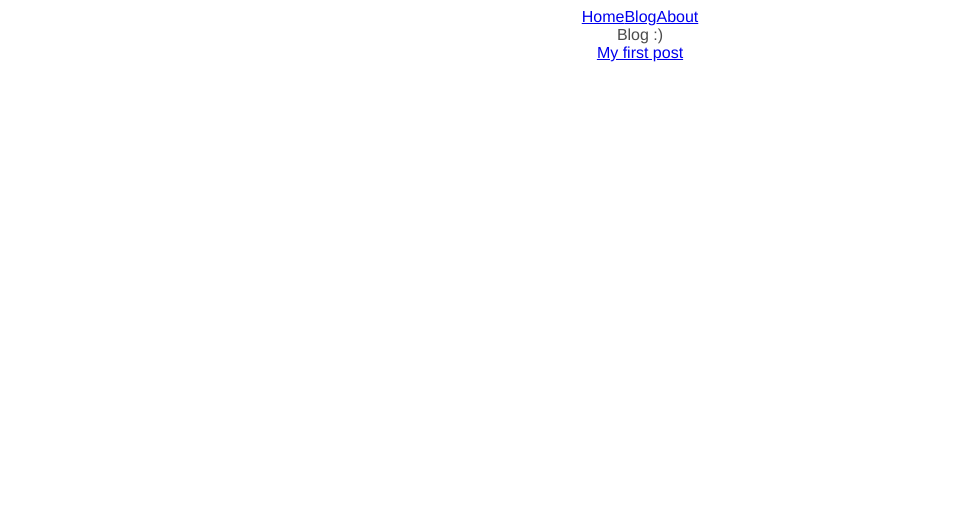
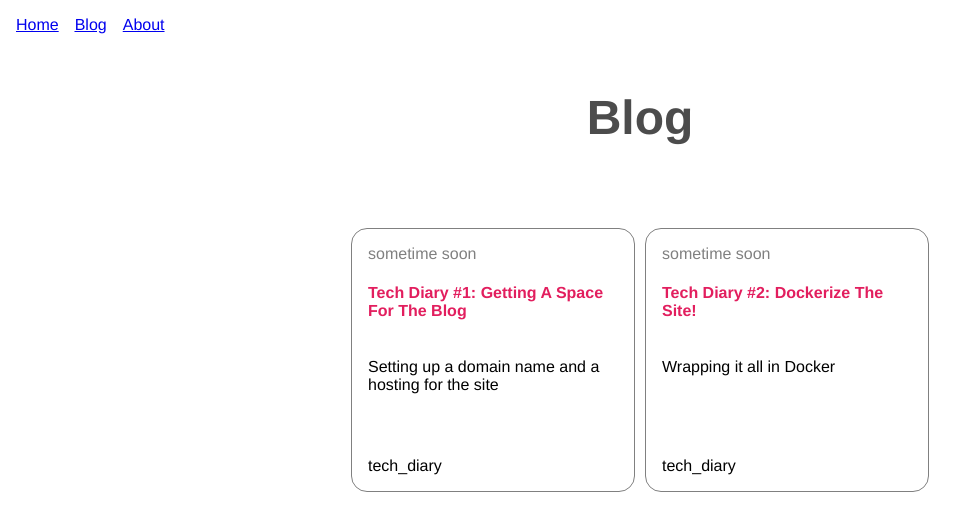
Before and after one commit to innayarantseva/lytkinna.tech, a React app: page /blog in a window 1280 px wide. Shown: the top 530 px of the page, without its empty margins (0-975 px from the left). Built offline with nearby package versions, Linux system fonts and the light colour scheme.

Commit message:
added styled-components; added basic pages

```diff
--- a/src/components/App/App.module.css
+++ b/src/components/App/App.module.css
@@ -1,22 +1,7 @@
-.main {
+.section {
     display: flex;
     flex-direction: column;
     flex-grow: 1;
-    align-items: center;
 
     padding: 0.5em;
 }
-
-.heading {
-    display: flex;
-    font-size: 3em;
-}
-
-.name {
-    color: #e21e5e;
-    text-decoration: underline;
-}
-
-.description {
-    display: block;
-}
--- a/src/components/App/App.tsx
+++ b/src/components/App/App.tsx
@@ -1,48 +1,39 @@
 import React from 'react';
-import { Link, Switch, Route } from 'wouter';
+import { Switch, Route } from 'wouter';
+import { Navigation } from '../Navigation';
 import styles from './App.module.css';
 import './App.css';
+import { Home } from '../../pages/Home';
+import { Blog } from '../../pages/Blog';
+import { Blogpost } from '../../pages/Blogpost';
+import { About } from '../../pages/About';
 
 export const App = () => {
     return (
-        <section className={styles.main}>
+        <section className={styles.section}>
             <header>
-                <nav>
-                    <Link href="/">Home</Link>
-                    <Link href="/blog">Blog</Link>
-                    <Link href="/about">About</Link>
-                </nav>
+                <Navigation />
             </header>
 
+            <main className={styles.main}>
                 <Switch>
                     <Route path="/">
-                    <h1 className={styles.heading}>
-                        <p>lytk</p>
-                        <p className={styles.name}>inna</p>
-                    </h1>
-                    <p className={styles.description}>
-                        This is my very own personal site! WOW! 🎉
-                    </p>
+                        <Home />
                     </Route>
 
                     <Route path="/blog">
-                    Blog :)
-                    <Link href="/blog/first">My first post</Link>
+                        <Blog />
                     </Route>
 
                     <Route path="/blog/:post">
                         {(params: { post: string }) => (
-                        <div>Hello, {params.post} post!</div>
+                            <Blogpost id={params.post} />
                         )}
                     </Route>
 
-                <Route path="/blog/tags/:tag">
-                    {(params: { tag: string }) => (
-                        <div>There's {params.tag} page!</div>
-                    )}
+                    <Route path="/about">
+                        <About />
                     </Route>
-
-                <Route path="/about">About me :)</Route>
 
                     <Route path="/:rest*">
                         {(params: { rest: string }) =>
@@ -50,6 +41,7 @@ export const App = () => {
                         }
                     </Route>
                 </Switch>
+            </main>
         </section>
     );
 };
--- /dev/null
+++ b/src/components/Heading.tsx
@@ -0,0 +1,6 @@
+import styled from 'styled-components';
+
+export const Heading = styled.h1`
+    display: flex;
+    font-size: 3em;
+`;
--- /dev/null
+++ b/src/components/Navigation.tsx
@@ -0,0 +1,18 @@
+import React from 'react';
+import { Navlink } from './Navlink';
+import styled from 'styled-components';
+
+const Nav = styled.nav`
+    display: flex;
+    flex-wrap: wrap;
+`;
+
+export const Navigation: React.FC = () => {
+    return (
+        <Nav>
+            <Navlink href="/">Home</Navlink>
+            <Navlink href="/blog">Blog</Navlink>
+            <Navlink href="/about">About</Navlink>
+        </Nav>
+    );
+};
--- /dev/null
+++ b/src/components/Navlink.tsx
@@ -0,0 +1,25 @@
+import React from 'react';
+import styled from 'styled-components';
+import { Link, LinkProps, useLocation, useRoute } from 'wouter';
+
+const StyledLink = styled.a<{ active: boolean }>`
+    display: block;
+    text-decoration: ${(props) => (props.active ? 'underline' : 'none')};
+    padding: 0.5em;
+`;
+
+export const Navlink: React.FC<LinkProps> = (props) => {
+    const [location] = useLocation();
+    const [isRouteMatched] = useRoute(props.href);
+
+    // to refactor
+    const isActive =
+        isRouteMatched ||
+        (props.href !== '/' && location.startsWith(props.href));
+
+    return (
+        <Link {...props}>
+            <StyledLink active={isActive}>{props.children}</StyledLink>
+        </Link>
+    );
+};
--- /dev/null
+++ b/src/components/Section.tsx
@@ -0,0 +1,7 @@
+import styled from 'styled-components';
+
+export const Section = styled.section`
+    display: flex;
+    flex-direction: column;
+    align-items: center;
+`;
--- /dev/null
+++ b/src/pages/About.tsx
@@ -0,0 +1,12 @@
+import React from 'react';
+import { Heading } from '../components/Heading';
+import { Section } from '../components/Section';
+
+export const About = () => {
+    return (
+        <Section>
+            <Heading>About</Heading>
+            <p>Some info will be here very soon!</p>
+        </Section>
+    );
+};
--- /dev/null
+++ b/src/pages/Blog.tsx
@@ -0,0 +1,108 @@
+import React from 'react';
+import styled from 'styled-components';
+import { Link } from 'wouter';
+import { Heading } from '../components/Heading';
+import { Section } from '../components/Section';
+
+const Time = styled.time`
+    color: grey;
+`;
+
+const Ul = styled.ul`
+    display: flex;
+    flex-wrap: wrap;
+    justify-content: center;
+    padding: 30px 0 0 0;
+    margin: auto;
+    max-width: 700px;
+`;
+const Li = styled.li`
+    padding: 0;
+    margin: 5px;
+    list-style: none;
+`;
+
+const PostHeading = styled.h4`
+    color: #e21e5e;
+`;
+
+const Description = styled.p`
+    flex-grow: 2;
+`;
+
+type PostLinkProps = {
+    href: string;
+    className?: string;
+    heading: string;
+    description: string;
+    date: string;
+    tags?: string[];
+};
+
+const PostLink: React.FC<PostLinkProps> = ({
+    href,
+    className,
+    heading,
+    description,
+    date,
+    tags
+}) => {
+    return (
+        <Li>
+            <Link href={href} className={className}>
+                <Time dateTime={date}>{date}</Time>
+                <PostHeading>{heading}</PostHeading>
+                <Description>{description}</Description>
+
+                {tags.length
+                    ? tags.map((tag) => <div key={tag}>{tag}</div>)
+                    : ''}
+            </Link>
+        </Li>
+    );
+};
+
+const StyledPostLink = styled(PostLink)`
+    display: flex;
+    flex-direction: column;
+
+    width: 250px;
+    min-height: 230px;
+    padding: 1em;
+
+    border: 1px solid grey;
+    border-radius: 16px;
+
+    text-decoration: none;
+    color: black;
+
+    transition: color ease-in-out 0.2s;
+
+    &:hover {
+        border-color: #e21e5e;
+    }
+`;
+
+export const Blog = () => {
+    return (
+        <Section>
+            <Heading>Blog</Heading>
+            <Ul>
+                <StyledPostLink
+                    href="/blog/first-post"
+                    heading="Tech Diary #1: Getting A Space For The Blog"
+                    description="Setting up a domain name and a hosting for the site"
+                    date="sometime soon"
+                    tags={['tech_diary']}
+                />
+                <StyledPostLink
+                    href="/blog/second-post"
+                    heading="Tech Diary #2: Dockerize The Site!"
+                    description="Wrapping it all in Docker"
+                    date="sometime soon"
+                    tags={['tech_diary']}
+                />
+            </Ul>
+        </Section>
+    );
+};
--- /dev/null
+++ b/src/pages/Blogpost.tsx
@@ -0,0 +1,17 @@
+import React from 'react';
+import styled from 'styled-components';
+
+const Post = styled.article``;
+
+type BlogpostProps = {
+    id: string;
+};
+
+export const Blogpost: React.FC<BlogpostProps> = ({ id }) => {
+    return (
+        <Post>
+            <h2>{`A post with ID ${id}`}</h2>
+            <p>This is soon to be implemented 👩‍💻 Sorry 😬</p>
+        </Post>
+    );
+};
--- /dev/null
+++ b/src/pages/Home.tsx
@@ -0,0 +1,28 @@
+import React from 'react';
+import styled from 'styled-components';
+import { Heading } from '../components/Heading';
+import { Section } from '../components/Section';
+
+const Emphasized = styled.p`
+    color: #e21e5e;
+    text-decoration: underline;
+`;
+
+const Description = styled.p`
+    display: block;
+`;
+
+export const Home = () => {
+    return (
+        <Section>
+            <Heading>
+                <p>lytk</p>
+                <Emphasized>inna</Emphasized>
+            </Heading>
+
+            <Description>
+                This is my very own personal site! WOW! 🎉
+            </Description>
+        </Section>
+    );
+};
```
Also changed, not shown: package.json (+5 -2 lines), .babelrc, 1 other file (tests, documents, lock files or other folders). Lines whose indentation alone changed are shown as unchanged.
